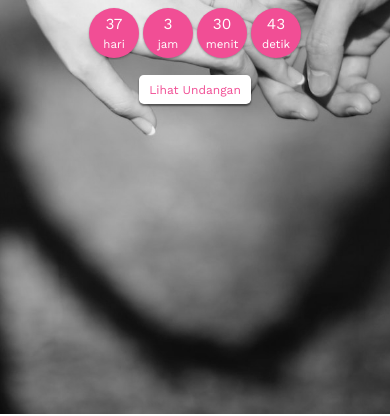
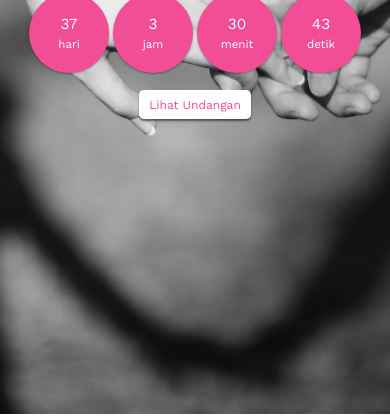
Before and after one commit to Rizkieka546/wedding, a plain HTML site: page index.html in a window 390 px wide. Shown: the part 430-846 px from the top of the page. Drawn offline with nearby package versions, Linux system fonts and the light colour scheme; some packages are replaced by stand-ins of ours; a script that the page names is missing.

Commit message:
Update style.css

```diff
--- a/style.css
+++ b/style.css
@@ -471,7 +471,7 @@ footer li {
   }
 
   .simply-countdown > .simply-section {
-    padding: 25px;
+    padding: 40px;
     margin: 2px;
   }
 
```
